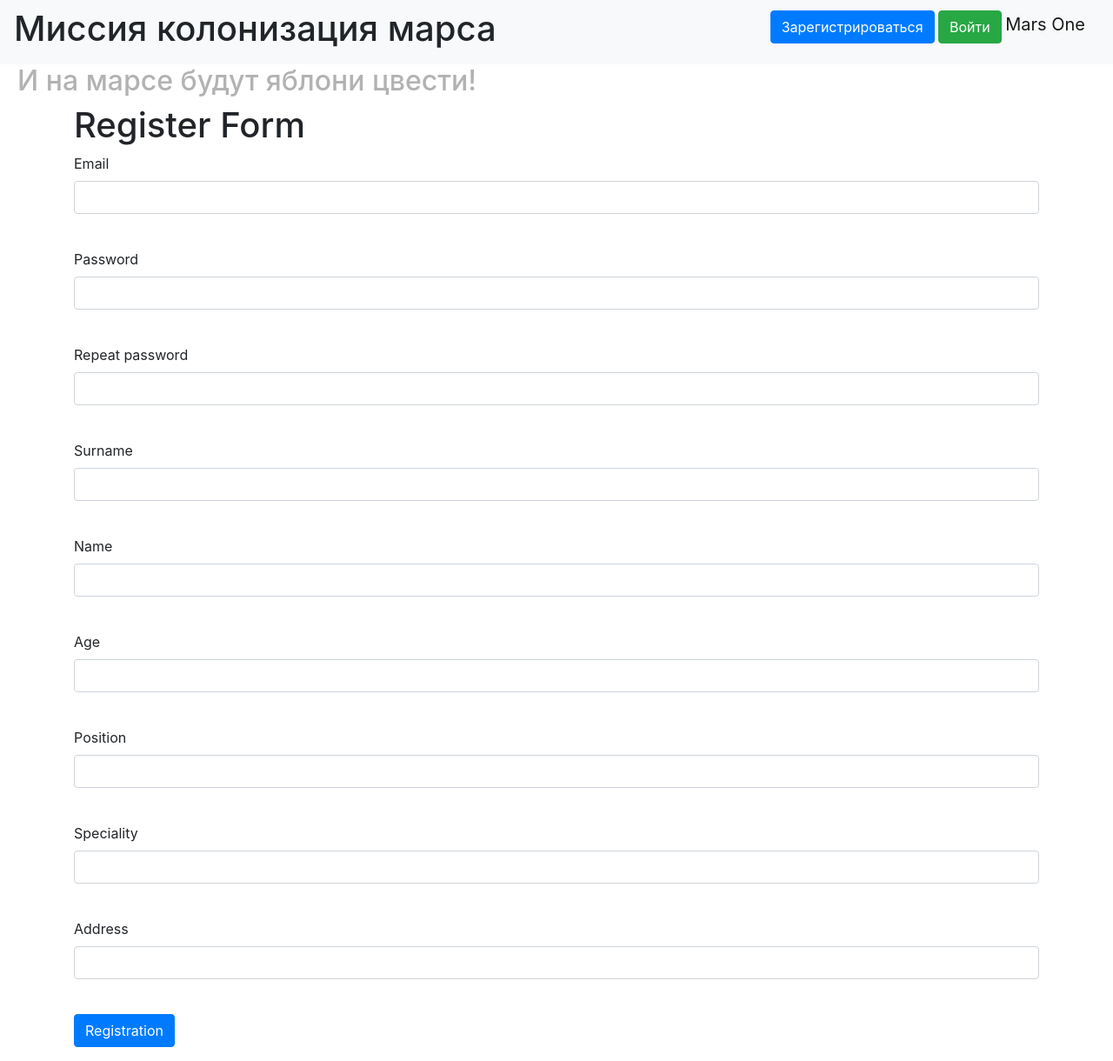
After one commit to IlyaLyamin/copy_first_lesson, a Flask app: template templates/registration.html in a window 1280 px wide. The commit adds this page. Shown: the whole page at 87% size. Run offline with Flask 2, Linux system fonts and the light colour scheme; the template is opened without the code that fills it: values that come from a table or form of the project are taken from there, others are empty; some libraries are stand-ins or nearby versions.

Commit message:
Добавил регистрацию

```diff
--- /dev/null
+++ b/forms/register_form.py
@@ -0,0 +1,17 @@
+from flask_wtf import FlaskForm
+from wtforms import PasswordField, SubmitField, StringField
+from wtforms.fields.html5 import EmailField
+from wtforms.validators import DataRequired
+
+
+class RegisterForm(FlaskForm):
+    email = EmailField('Email', validators=[DataRequired()])
+    password = PasswordField('Password', validators=[DataRequired()])
+    repeat_password = PasswordField('Repeat password', validators=[DataRequired()])
+    surname = StringField('Surname', validators=[DataRequired()])
+    name = StringField('Name', validators=[DataRequired()])
+    age = StringField('Age', validators=[DataRequired()])
+    position = StringField('Position', validators=[DataRequired()])
+    speciality = StringField('Speciality', validators=[DataRequired()])
+    address = StringField('Address', validators=[DataRequired()])
+    submit = SubmitField('Registration')
--- a/main.py
+++ b/main.py
@@ -5,6 +5,7 @@ from data.users import User
 from forms.login import LoginForm
 from forms.job_form import JobForm
 from data.jobs import Jobs
+from forms.register_form import RegisterForm
 import datetime
 from data import db_session, jobs_api
 from flask import make_response
@@ -47,6 +48,39 @@ def login():
                                message="Неправильный логин или пароль",
                                form=form)
     return render_template('login.html', title='Авторизация', form=form)
+
+
+@app.route('/register', methods=['GET', 'POST'])
+def registration():
+    form = RegisterForm()
+    if form.validate_on_submit():
+        db_sess = db_session.create_session()
+        user = db_sess.query(User).filter(User.email == form.email.data).first()
+        if user:
+            return render_template('registration.html',
+                                   form=form,
+                                   title='Регистрация',
+                                   message='Такой пользователь уже зарегистрирован')
+        if form.password.data != form.repeat_password.data:
+            return render_template('registration.html',
+                                   form=form,
+                                   title='Регистрация',
+                                   message='Пароли не совпадают')
+        user = User()
+        user.email = form.email.data
+        user.hashed_password = form.password.data
+        user.surname = form.surname.data
+        user.name = form.name.data
+        user.age = form.age.data
+        user.position = form.position.data
+        user.speciality = form.speciality.data
+        user.address = form.address.data
+        db_sess.add(user)
+        db_sess.commit()
+        return redirect('/')
+    return render_template('registration.html',
+                           form=form,
+                           title='Регистрация')
 
 
 @app.route('/job', methods=['GET', 'POST'])
--- a/templates/base.html
+++ b/templates/base.html
@@ -20,8 +20,9 @@
     <nav class="navbar navbar-light bg-light">
          <h1>Миссия колонизация марса</h1>
         {% if current_user.is_authenticated %}
-    <a class="navbar-brand" href="/logout">{{ current_user.name }} {{ current_user.surname }}</a>
-    <a class="navbar-brand" href="#">Mars One</a>
+            <a class="navbar-brand">{{ current_user.name }} {{ current_user.surname }}</a>
+            <a class="btn btn-success" href="/logout">Выйти</a>
+            <a class="navbar-brand" href="#">Mars One</a>
         {% else %}
     <p>
         <a class="btn btn-primary " href="/register">Зарегистрироваться</a>
--- /dev/null
+++ b/templates/registration.html
@@ -0,0 +1,93 @@
+{% extends "base.html" %}
+
+{% block content %}
+<body>
+    <h1>Register Form</h1>
+    <form action="" method="post">
+        {{ form.hidden_tag() }}
+        <p>
+            {{ form.email.label }}<br>
+            {{ form.email(class="form-control", type="email") }}<br>
+            {% for error in form.email.errors %}
+                <div class="alert alert-danger" role="alert">
+                    {{ error }}
+                </div>
+            {% endfor %}
+        </p>
+        <p>
+            {{ form.password.label }}<br>
+            {{ form.password(class="form-control", type="password") }}<br>
+            {% for error in form.password.errors %}
+                <div class="alert alert-danger" role="alert">
+                    {{ error }}
+                </div>
+            {% endfor %}
+        </p>
+        <p>
+            {{ form.repeat_password.label }}<br>
+            {{ form.repeat_password(class="form-control", type="password") }}<br>
+            {% for error in form.repeat_password.errors %}
+                <div class="alert alert-danger" role="alert">
+                    {{ error }}
+                </div>
+            {% endfor %}
+        </p>
+        <p>
+            {{ form.surname.label }}<br>
+            {{ form.surname(class="form-control") }}<br>
+            {% for error in form.surname.errors %}
+                <div class="alert alert-danger" role="alert">
+                    {{ error }}
+                </div>
+            {% endfor %}
+        </p>
+        <p>
+            {{ form.name.label }}<br>
+            {{ form.name(class="form-control") }}<br>
+            {% for error in form.name.errors %}
+                <div class="alert alert-danger" role="alert">
+                    {{ error }}
+                </div>
+            {% endfor %}
+        </p>
+        <p>
+            {{ form.age.label }}<br>
+            {{ form.age(class="form-control") }}<br>
+            {% for error in form.age.errors %}
+                <div class="alert alert-danger" role="alert">
+                    {{ error }}
+                </div>
+            {% endfor %}
+        </p>
+        <p>
+            {{ form.position.label }}<br>
+            {{ form.position(class="form-control") }}<br>
+            {% for error in form.position.errors %}
+                <div class="alert alert-danger" role="alert">
+                    {{ error }}
+                </div>
+            {% endfor %}
+        </p>
+        <p>
+            {{ form.speciality.label }}<br>
+            {{ form.speciality(class="form-control") }}<br>
+            {% for error in form.speciality.errors %}
+                <div class="alert alert-danger" role="alert">
+                    {{ error }}
+                </div>
+            {% endfor %}
+        </p>
+        <p>
+            {{ form.address.label }}<br>
+            {{ form.address(class="form-control") }}<br>
+            {% for error in form.address.errors %}
+                <div class="alert alert-danger" role="alert">
+                    {{ error }}
+                </div>
+            {% endfor %}
+        </p>
+        <p>{{ form.submit(type="submit", class="btn btn-primary") }}</p>
+        <div>{{ message }}</div>
+    </form>
+</body>
+{% endblock content %}
```
Also changed, not shown: db/marsian.sqlite.
